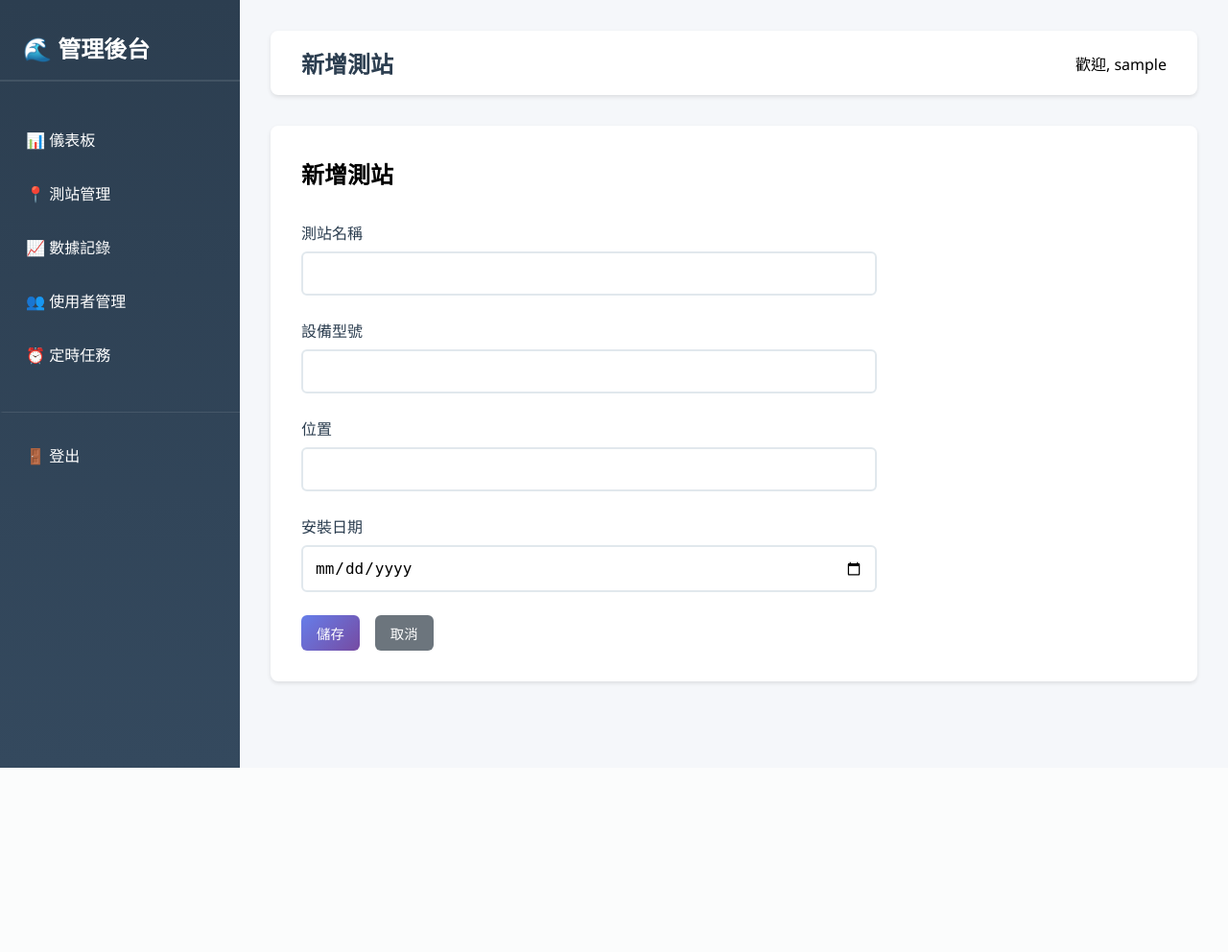
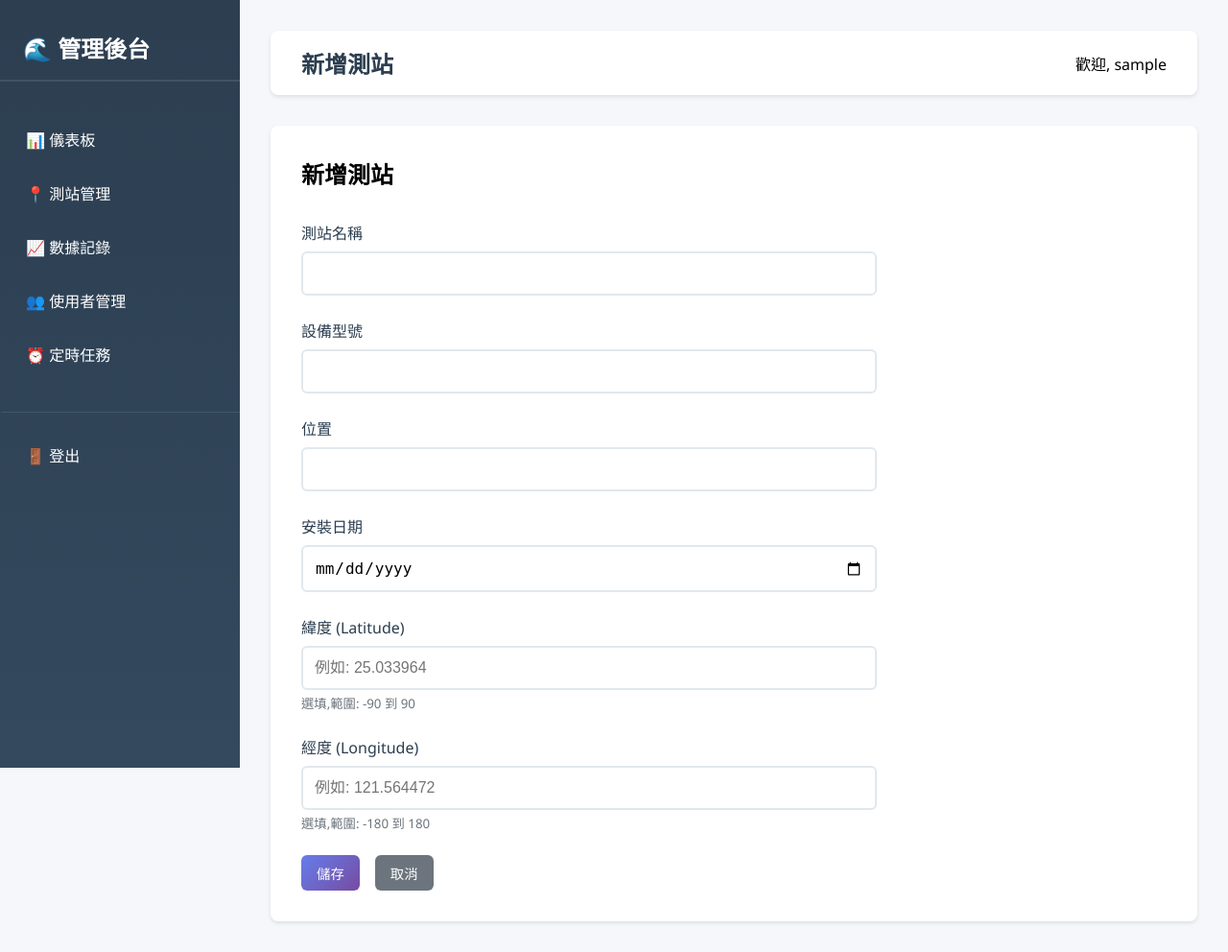
Before and after one commit to wesleyseawatch2/Ocean-Monitor2, a Django app: page /panel/stations/create/ in a window 1280 px wide. Shown: the whole page at 96% size. Before the commit the page ends 800 px from the top, so only its background shows below. Run offline with Django 5.2, Linux system fonts and the light colour scheme; the visitor is signed in with stand-in values (Sample User, id 1); parts of the project's set-up code (start-up, migrations or seed data) failed here and were passed over.

Commit message:
Add latitude/longitude support to station management
- Updated station_create and station_edit views to handle lat/lng fields
- Added latitude/longitude input fields to station form template
- Updated test fixtures with realistic coordinates for Taiwan ports
  * 台北港: 25.033964, 121.564472
  * 基隆港: 25.128675, 121.739435
  * 高雄港: 22.619997, 120.266197

Now stations can have geographic coordinates stored and displayed in the admin panel.

🤖 Generated with [Claude Code](https://claude.com/claude-code)

Co-Authored-By: Claude Sonnet 4.5 <noreply@anthropic.com>

```diff
--- a/admin_panel/views.py
+++ b/admin_panel/views.py
@@ -85,12 +85,16 @@ def station_create(request):
         device_model = request.POST.get('device_model')
         location = request.POST.get('location')
         install_date = request.POST.get('install_date')
+        latitude = request.POST.get('latitude') or None
+        longitude = request.POST.get('longitude') or None
 
         Station.objects.create(
             station_name=station_name,
             device_model=device_model,
             location=location,
-            install_date=install_date
+            install_date=install_date,
+            latitude=latitude,
+            longitude=longitude
         )
 
         messages.success(request, f'測站 "{station_name}" 已成功新增!')
@@ -109,6 +113,8 @@ def station_edit(request, pk):
         station.device_model = request.POST.get('device_model')
         station.location = request.POST.get('location')
         station.install_date = request.POST.get('install_date')
+        station.latitude = request.POST.get('latitude') or None
+        station.longitude = request.POST.get('longitude') or None
         station.save()
 
         messages.success(request, f'測站 "{station.station_name}" 已更新!')
--- a/templates/admin_panel/station_form.html
+++ b/templates/admin_panel/station_form.html
@@ -32,6 +32,22 @@
                style="width: 100%; padding: 0.75rem; border: 2px solid #e1e8ed; border-radius: 6px; font-size: 1rem;">
     </div>
 
+    <div style="margin-bottom: 1.5rem;">
+        <label style="display: block; margin-bottom: 0.5rem; color: #2c3e50; font-weight: 500;">緯度 (Latitude)</label>
+        <input type="number" name="latitude" value="{{ station.latitude|default:'' }}" step="0.000001" min="-90" max="90"
+               placeholder="例如: 25.033964"
+               style="width: 100%; padding: 0.75rem; border: 2px solid #e1e8ed; border-radius: 6px; font-size: 1rem;">
+        <small style="color: #6c757d; display: block; margin-top: 0.25rem;">選填,範圍: -90 到 90</small>
+    </div>
+
+    <div style="margin-bottom: 1.5rem;">
+        <label style="display: block; margin-bottom: 0.5rem; color: #2c3e50; font-weight: 500;">經度 (Longitude)</label>
+        <input type="number" name="longitude" value="{{ station.longitude|default:'' }}" step="0.000001" min="-180" max="180"
+               placeholder="例如: 121.564472"
+               style="width: 100%; padding: 0.75rem; border: 2px solid #e1e8ed; border-radius: 6px; font-size: 1rem;">
+        <small style="color: #6c757d; display: block; margin-top: 0.25rem;">選填,範圍: -180 到 180</small>
+    </div>
+
     <div style="display: flex; gap: 1rem;">
         <button type="submit" class="btn">儲存</button>
         <a href="{% url 'admin_panel:station_list' %}" class="btn" style="background: #6c757d;">取消</a>
```
Also changed, not shown: conftest.py (+13 -7 lines).
